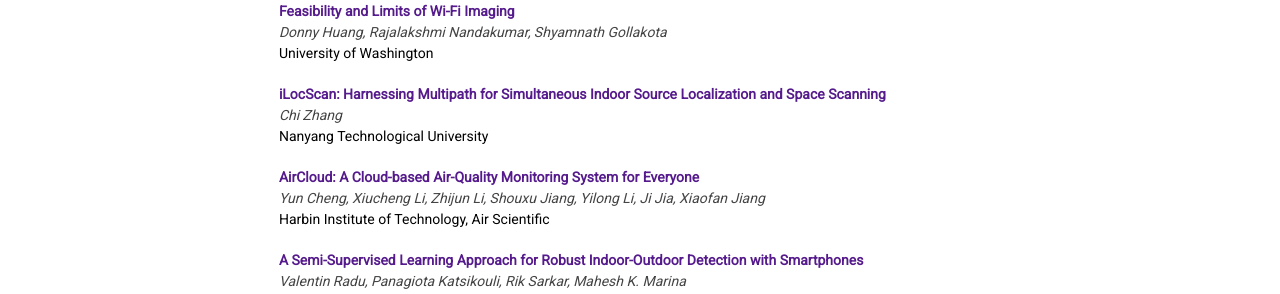
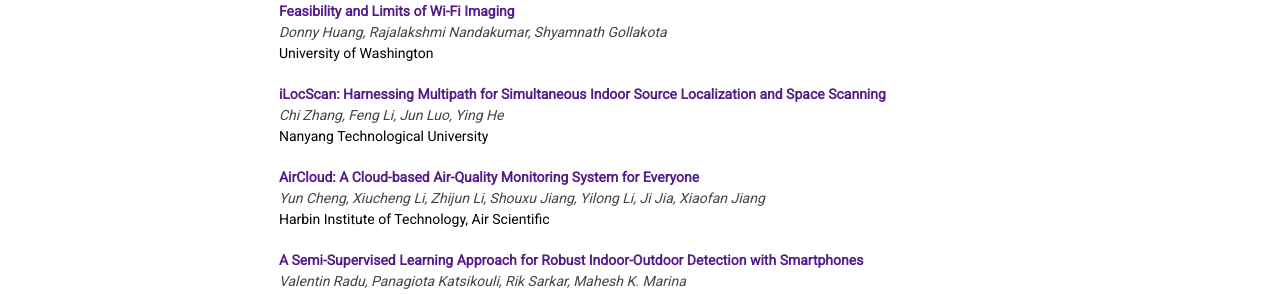
Before and after one commit to rfdickerson/acm-sensys2014-website, a Jekyll site: the page built from program.md, in a window 1280 px wide. Shown: the part 1212-1506 px from the top of the page. Built offline with Jekyll 4.4.1, drawn with Linux system fonts in a browser that asks for light colours.

Commit message:
removed fedex, fixed author on papers

```diff
--- a/_data/papers.yml
+++ b/_data/papers.yml
@@ -43,7 +43,7 @@
   affiliation: University of Washington
 
 - title: "iLocScan: Harnessing Multipath for Simultaneous Indoor Source Localization and Space Scanning"
-  authors: Chi Zhang
+  authors: Chi Zhang, Feng Li, Jun Luo, Ying He
   affiliation: Nanyang Technological University
 
 - title: "AirCloud: A Cloud-based Air-Quality Monitoring System for Everyone"
```
Also changed, not shown: sponsors.md (+0 -2 lines).
